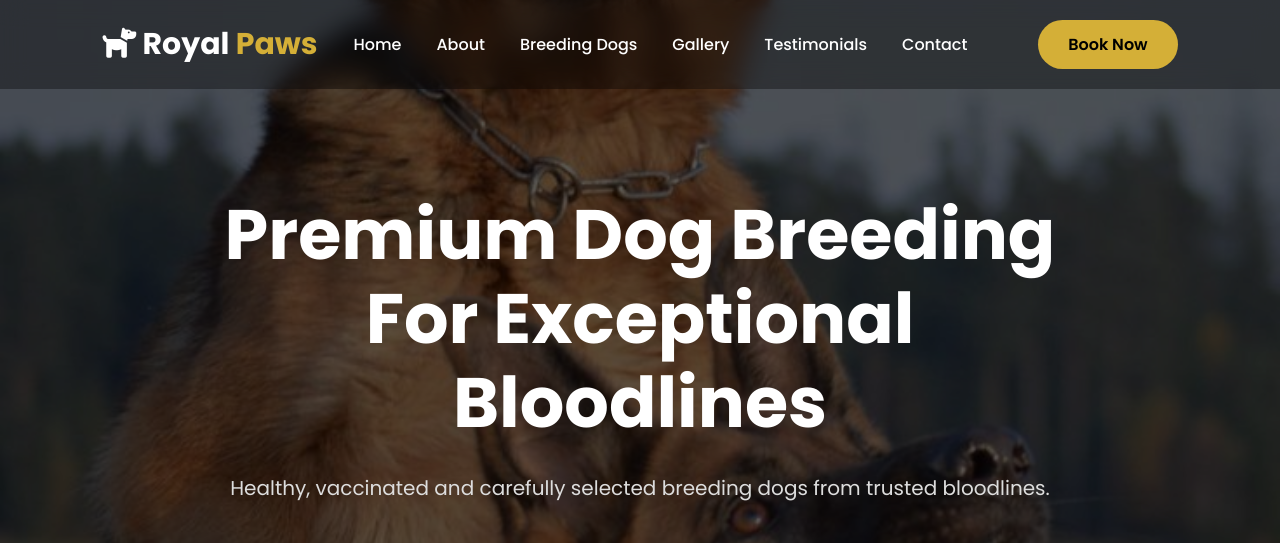
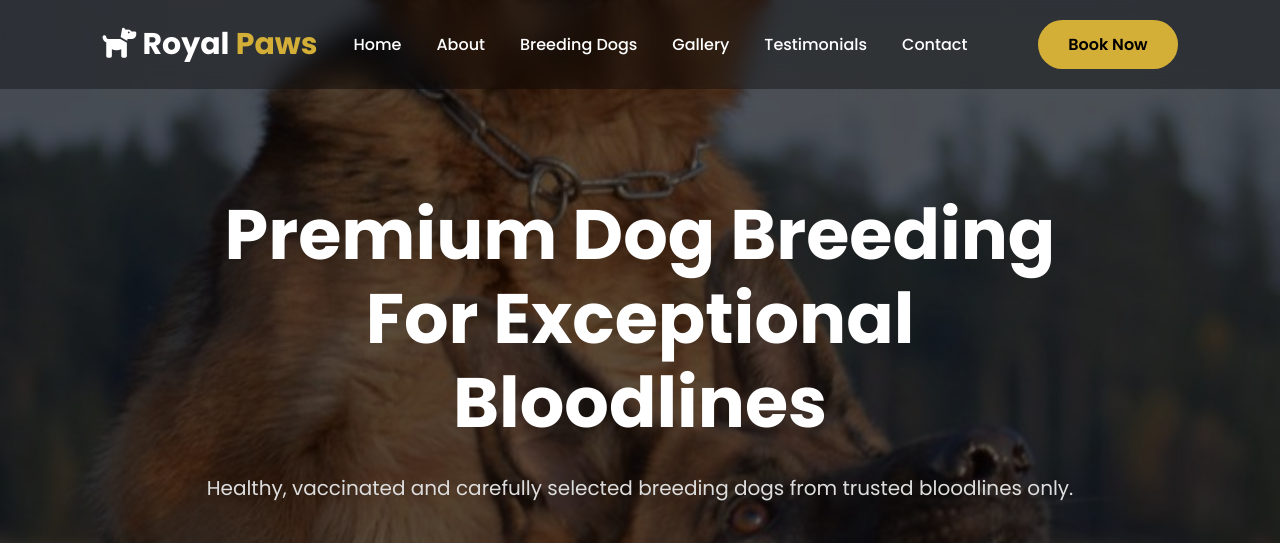
Before and after one commit to ibieekhoe/PureBreed-Haven, a website: page dog breeding website/index.html in a window 1280 px wide. Shown: the top 543 px of the page. Drawn offline with Linux system fonts and the light colour scheme.

Commit message:
commit changes

```diff
--- a/dog breeding website/index.html
+++ b/dog breeding website/index.html
@@ -98,7 +98,7 @@
 
 <p>
 
-Healthy, vaccinated and carefully selected breeding dogs from trusted bloodlines.
+Healthy, vaccinated and carefully selected breeding dogs from trusted bloodlines only.
 
 </p>
 
```
